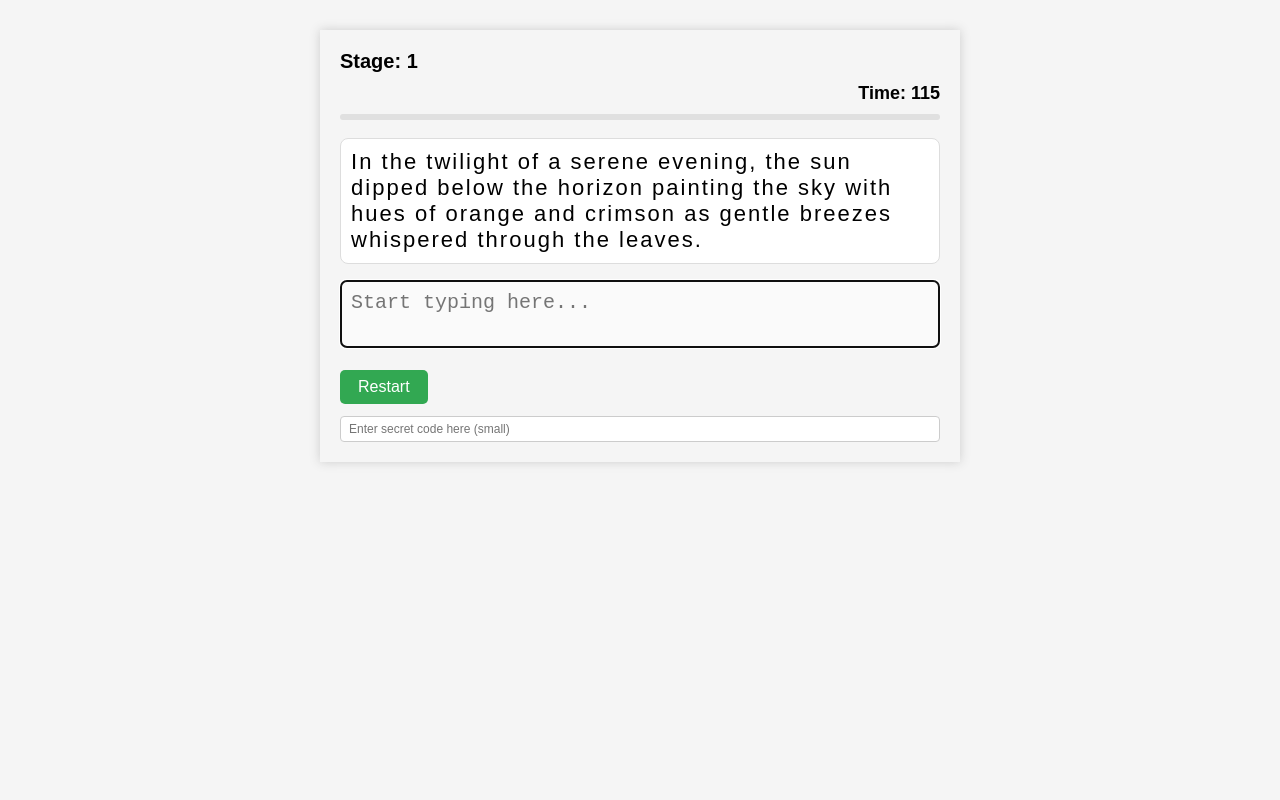
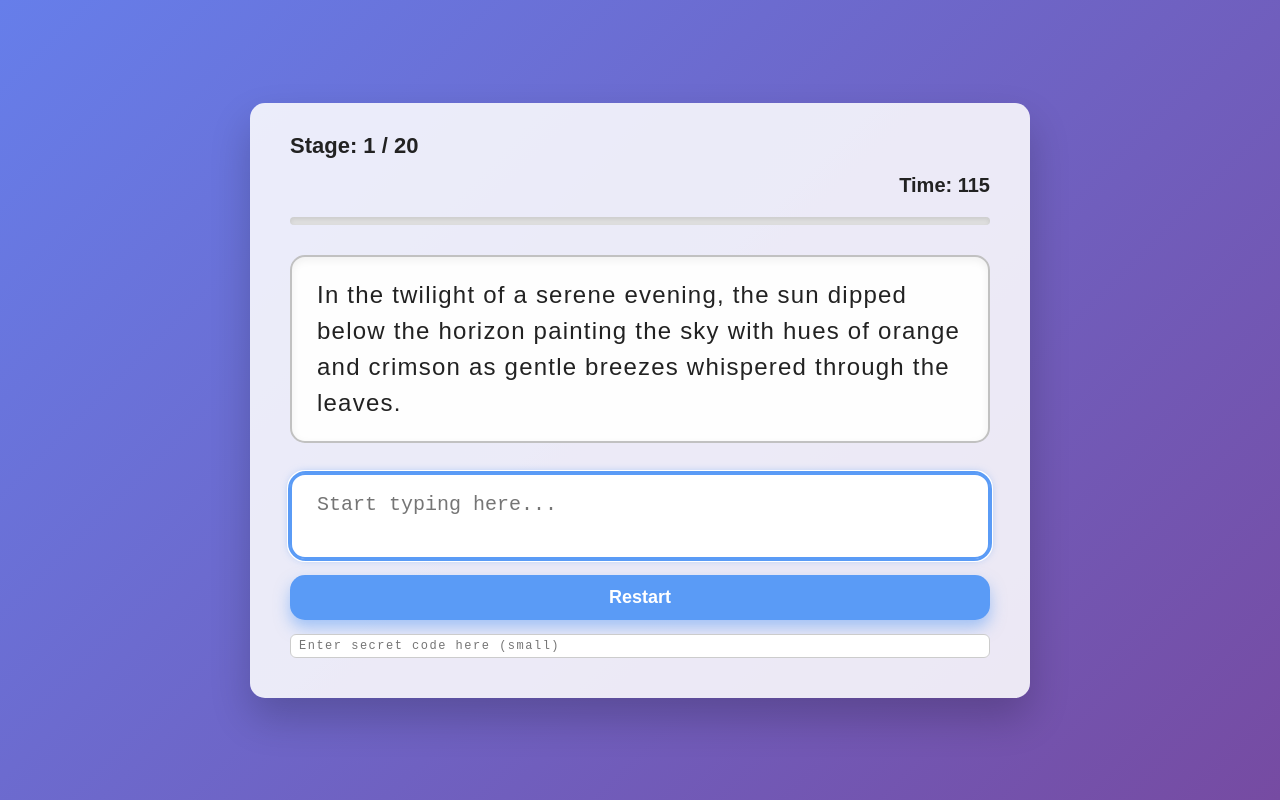
Before and after one commit to soooousjefjisj/Typer-studios, a plain HTML site: page index.html in a window 1280 px wide. Drawn offline with Linux system fonts and the light colour scheme.

Commit message:
Add files via upload

```diff
--- a/index.html
+++ b/index.html
@@ -2,146 +2,238 @@
 <html lang="en">
 <head>
 <meta charset="UTF-8" />
-  <title>Typing Game</title>
+<meta name="viewport" content="width=device-width, initial-scale=1" />
+<title>Typing Game 20 Parts</title>
 <style>
   body {
+    margin: 0; padding: 0;
     font-family: Arial, sans-serif;
-      max-width: 600px;
-      margin: 30px auto;
-      padding: 20px;
-      background: #f5f5f5;
-      box-shadow: 0 0 10px #ccc;
+    background: linear-gradient(135deg, #667eea 0%, #764ba2 100%);
+    color: #222;
+    display: flex;
+    justify-content: center;
+    align-items: center;
+    min-height: 100vh;
+  }
+  .container {
+    background: #ffffffdd;
+    box-shadow: 0 20px 40px rgb(0 0 0 / 0.2);
+    border-radius: 15px;
+    width: 700px;
+    max-width: 95vw;
+    padding: 30px 40px 40px;
+    display: flex;
+    flex-direction: column;
+    align-items: stretch;
+    position: relative;
   }
   #stage {
     font-weight: bold;
+    font-size: 22px;
+    margin-bottom: 15px;
+  }
+  #timer {
+    font-weight: bold;
     font-size: 20px;
-      margin-bottom: 10px;
-    }
-    .timer {
-      font-weight: bold;
-      margin-bottom: 10px;
-      font-size: 18px;
     text-align: right;
+    margin-bottom: 20px;
+    user-select: none;
   }
   .progress-bar {
-      height: 6px;
-      margin-bottom: 18px;
+    height: 8px;
     background: #e0e0e0;
-      border-radius: 3px;
+    border-radius: 10px;
+    margin-bottom: 30px;
     overflow: hidden;
+    box-shadow: inset 0 2px 5px rgb(0 0 0 / 0.1);
   }
   .bar {
     height: 100%;
     width: 0;
-      background: #3bce63;
-      transition: width 0.2s;
-      border-radius: 3px;
+    background: #5a9bf6;
+    border-radius: 10px 0 0 10px;
+    transition: width 0.25s ease;
+    box-shadow: 0 0 8px #5a9bf6aa;
   }
-    .text {
-      font-size: 22px;
-      margin-bottom: 16px;
-      letter-spacing: 2px;
-      min-height: 60px;
-      padding: 10px;
-      background: #fff;
-      border-radius: 8px;
-      border: 1px solid #ddd;
+  #text {
+    font-size: 24px;
+    line-height: 1.5;
+    letter-spacing: 1.2px;
+    min-height: 110px;
+    padding: 20px 25px;
+    background: #fefefe;
+    border-radius: 15px;
+    border: 2px solid #c1c1c1;
+    margin-bottom: 30px;
+    box-shadow: inset 0 3px 8px rgb(0 0 0 / 0.06);
+    user-select: none;
+    white-space: pre-wrap;
   }
   .correct {
-      color: #32a852;
-      background: #e7ffe1;
-      border-radius: 2px;
+    color: #28a745;
+    background: #d4edda;
+    border-radius: 4px;
+    transition: background 0.3s ease;
   }
   .wrong {
-      color: #ff3131;
-      background: #ffe8e8;
-      border-radius: 2px;
+    color: #dc3545;
+    background: #f8d7da;
+    border-radius: 4px;
+    transition: background 0.3s ease;
   }
-    textarea {
+  #input {
     width: 100%;
-      min-height: 60px;
+    min-height: 80px;
     font-size: 20px;
-      padding: 10px;
-      margin-bottom: 12px;
-      border-radius: 6px;
-      border: 1px solid #aaa;
+    padding: 18px 25px;
+    border-radius: 15px;
+    border: 2px solid #999;
+    resize: none;
     box-sizing: border-box;
-      resize: none;
-      background: #fafafa;
+    box-shadow: 0 5px 15px rgb(0 0 0 / 0.05);
     font-family: monospace;
+    color: #222;
+    margin-bottom: 16px;
+    outline-offset: 2px;
+    outline-color: #5a9bf6;
+  }
+  #input:focus {
+    border-color: #5a9bf6;
+    box-shadow: 0 0 8px #5a9bf6aa;
   }
   button {
-      padding: 8px 18px;
-      font-size: 16px;
-      background: #32a852;
+    padding: 12px 0;
+    font-size: 18px;
+    font-weight: 600;
     color: #fff;
+    background: #5a9bf6;
     border: none;
-      border-radius: 5px;
+    border-radius: 15px;
     cursor: pointer;
-      margin-top: 6px;
+    box-shadow: 0 8px 15px rgba(90,155,246,0.5);
+    transition: background-color 0.3s ease, box-shadow 0.3s ease;
+    user-select: none;
   }
   button:hover {
-      background: #2b9144;
+    background-color: #4178d1;
+    box-shadow: 0 12px 20px rgba(65,120,209,0.7);
   }
   #secretInput {
+    margin-top: 14px;
     font-size: 12px;
-      padding: 5px 8px;
+    letter-spacing: 1.5px;
+    padding: 4px 8px;
+    border-radius: 6px;
+    border: 1px solid #ccc;
     width: 100%;
-      margin-top: 12px;
     box-sizing: border-box;
-      border-radius: 4px;
-      border: 1px solid #ccc;
+    font-family: monospace;
+    color: #555;
   }
   #secretPanel {
     display: none;
-      border: 1px solid #888;
-      background: #eee;
-      padding: 12px 16px;
-      margin-top: 12px;
-      border-radius: 5px;
+    padding: 14px 20px;
+    background: #222d42ee;
+    border-radius: 12px;
+    box-shadow: 0 8px 25px rgba(0,0,0,0.8);
+    color: #eee;
+    margin-top: 16px;
+    text-align: center;
   }
   #secretPanel button {
-      background: #0066CC;
-      margin-top: 8px;
+    background: #28a745;
     width: 100%;
+    margin-top: 12px;
+    border-radius: 12px;
+    padding: 12px 0;
+    font-size: 18px;
+    cursor: pointer;
   }
   #secretPanel button:hover {
-      background: #004C99;
+    background: #1e7e34;
+    box-shadow: 0 12px 22px rgba(30,126,52,0.8);
+  }
+  #closeSecretBtn {
+    background: #dc3545;
+    margin-top: 10px;
+  }
+  #closeSecretBtn:hover {
+    background: #a71d2a;
+  }
+  @media (max-width: 480px) {
+    .container {
+      width: 95vw;
+      padding: 20px;
+    }
+    #text {
+      font-size: 18px;
+      min-height: 90px;
+      padding: 15px 20px;
+    }
+    #input {
+      font-size: 16px;
+      min-height: 60px;
+      padding: 12px 15px;
+    }
+    #stage {
+      font-size: 18px;
+    }
+    #timer {
+      font-size: 16px;
+    }
+    button {
+      font-size: 16px;
+      padding: 10px 0;
+    }
   }
 </style>
 </head>
 <body>
-  <div id="stage">Stage: 1</div>
-  <div class="timer" id="timer">Time: 120</div>
+
+<div class="container" role="main" aria-label="Typing game container">
+  <div id="stage">Stage: 1 / 20</div>
+  <div id="timer">Time: 120</div>
   <div class="progress-bar"><div class="bar" id="bar"></div></div>
-  <div class="text" id="text"></div>
-  <textarea id="input" placeholder="Start typing here..." autofocus></textarea>
-  <button onclick="restart()">Restart</button>
-  <input id="secretInput" placeholder="Enter secret code here (small)" />
-  <div id="secretPanel">
-    <button id="autoType">AutoType</button>
-    <button id="closeSecret" style="margin-top: 6px; background: #c33;">Close</button>
+  <div id="text" aria-live="polite"></div>
+  <textarea id="input" placeholder="Start typing here..." aria-label="Typing input area" autofocus></textarea>
+  <button id="restartBtn">Restart</button>
+  <input id="secretInput" placeholder="Enter secret code here (small)" aria-label="Secret code input" />
+  <div id="secretPanel" role="region" aria-hidden="true" aria-label="Secret panel">
+    <div>Secret Panel Activated</div>
+    <button id="autoTypeBtn" aria-label="Auto type button">AutoType</button>
+    <button id="closeSecretBtn" aria-label="Close secret panel button">Close</button>
+  </div>
 </div>
 
 <script>
   const stages = [
-    "In the twilight of a serene evening, the sun dipped below the horizon painting the sky with hues of orange and crimson as gentle breezes whispered through the leaves.",
-    "A vast expanse of ancient forests stretched endlessly, where the songs of myriad birds intertwined with the rustling trees creating a symphony of nature’s purest music.",
-    "Through winding rivers and rugged mountains, the brave adventurers journeyed beyond the known realms seeking treasures hidden within enchanted caves guarded by mystical beasts.",
-    "The whispered legends spoke of a radiant crystal that held the power to heal all wounds and bestow eternal wisdom, guarded fiercely by shadows lurking in forgotten ruins.",
-    "As dawn broke over the sleepy village, golden rays illuminated cobblestone streets bustling with merchants, children’s laughter, and the scent of freshly baked bread wafting in the air.",
-    "Beneath the vast star-studded canvas of night, the ancient temple stood tall, its intricate carvings telling tales of gods and heroes long faded into legend but never forgotten.",
-    "The playwright penned an elaborate narrative filled with twists and revelations that challenged the audience’s perception of truth, reality, and illusion within the fleeting moments of performance.",
-    "Hidden within dusty tomes and scrolls lay secrets of lost civilizations, their profound knowledge waiting patiently for the curious minds to decipher and unlock forgotten mysteries.",
-    "Amid the chaotic storm, determined ships fought relentless waves, with every sailor grasping hope tightly as the beacon of the lighthouse promised safe passage through treacherous waters.",
-    "In realms where magic intertwined with technology, towering cities shimmered with light and sound, while inhabitants explored the delicate balance between ancient wisdom and futuristic innovation."
+`In the twilight of a serene evening, the sun dipped below the horizon painting the sky with hues of orange and crimson as gentle breezes whispered through the leaves.`,
+`A vast expanse of ancient forests stretched endlessly, where the songs of myriad birds intertwined with the rustling trees creating a symphony of nature’s purest music.`,
+`Through winding rivers and rugged mountains, the brave adventurers journeyed beyond the known realms seeking treasures hidden within enchanted caves guarded by mystical beasts.`,
+`The whispered legends spoke of a radiant crystal that held the power to heal all wounds and bestow eternal wisdom, guarded fiercely by shadows lurking in forgotten ruins.`,
+`As dawn broke over the sleepy village, golden rays illuminated cobblestone streets bustling with merchants, children’s laughter, and the scent of freshly baked bread wafting in the air.`,
+`Beneath the vast star-studded canvas of night, the ancient temple stood tall, its intricate carvings telling tales of gods and heroes long faded into legend but never forgotten.`,
+`The playwright penned an elaborate narrative filled with twists and revelations that challenged the audience’s perception of truth, reality, and illusion within the fleeting moments of performance.`,
+`Hidden within dusty tomes and scrolls lay secrets of lost civilizations, their profound knowledge waiting patiently for the curious minds to decipher and unlock forgotten mysteries.`,
+`Amid the chaotic storm, determined ships fought relentless waves, with every sailor grasping hope tightly as the beacon of the lighthouse promised safe passage through treacherous waters.`,
+`In realms where magic intertwined with technology, towering cities shimmered with light and sound, while inhabitants explored the delicate balance between ancient wisdom and futuristic innovation.`,
+`The chronicles of the timekeepers reveal stories of moments caught between the ticking seconds, where fate and destiny entwined in the narrowest margins of decision.`,
+`Surrounded by shimmering lakes and rolling hills, the village festival bloomed in vibrant colors and joyous sounds that echoed through the crisp air of early autumn.`,
+`With every stroke of the painter’s brush, an entire universe blossomed onto the canvas, rich with emotion, texture, and vivid storytelling concealed within pigment and light.`,
+`Scientists delved into the mysteries of the cosmos, uncovering patterns that challenge our understanding of space, time, and the very fabric that holds reality together.`,
+`The explorers ventured into forgotten temples, where ancient glyphs spoke a language only few could read, revealing secrets locked away by generations long past.`,
+`Melodies floated gently over the valley, carried by the wind and weaving through the hearts of all who listened, resurrecting forgotten memories and creating new dreams.`,
+`In the quiet solitude of the library, the aroma of aged paper and ink inspired countless journeys beyond the confines of the real into worlds imagined and unknown.`,
+`As the storm subsided, the first rays of sunlight pierced the clouds, casting golden light on the awakening city streets and renewing hope for a peaceful tomorrow.`,
+`The artisan's hands labored tirelessly, crafting intricate designs in wood and metal, each piece a symbol of tradition, skill, and the enduring spirit of creation.`,
+`Underneath the vast ocean waves, colorful reefs thrived, a bustling metropolis of aquatic life that paints an ever-changing portrait beneath the surface.`
   ];
 
   let currentStage = 0;
   let charEls = [];
   let timerInterval = null;
   let startTime = null;
-  const timeLimit = 120; // seconds
+  const timeLimit = 120; // seconds - 2 minutes
   let gameEnded = false;
   let autoTyping = false;
   let autoTypeIndex = 0;
@@ -154,8 +246,9 @@
   const barEl = document.getElementById('bar');
   const secretInput = document.getElementById('secretInput');
   const secretPanel = document.getElementById('secretPanel');
-  const autoTypeBtn = document.getElementById('autoType');
-  const closeSecretBtn = document.getElementById('closeSecret');
+  const autoTypeBtn = document.getElementById('autoTypeBtn');
+  const closeSecretBtn = document.getElementById('closeSecretBtn');
+  const restartBtn = document.getElementById('restartBtn');
 
   function populateText(str) {
     textEl.innerHTML = '';
@@ -184,13 +277,14 @@
       autoTypeInterval = null;
     }
     if(currentStage >= stages.length) currentStage = 0;
-    stageEl.innerText = 'Stage: ' + (currentStage + 1);
+    stageEl.innerText = `Stage: ${currentStage + 1} / ${stages.length}`;
     populateText(stages[currentStage]);
     barEl.style.width = '0%';
-    timerEl.innerText = 'Time: ' + timeLimit;
+    timerEl.innerText = `Time: ${timeLimit}`;
     if(timerInterval) clearInterval(timerInterval);
     startTime = Date.now();
     timerInterval = setInterval(updateTimer, 100);
+    inputEl.focus();
   }
 
   function endGame(success) {
@@ -202,11 +296,11 @@
     clearInterval(timerInterval);
     setTimeout(() => {
       if(success){
-        alert('Well Done! You finished stage ' + (currentStage + 1) + '.');
+        alert(`Well Done! You finished stage ${currentStage + 1}.`);
         currentStage++;
         startGame();
       } else {
-        alert('Time\'s up! Try again.');
+        alert("Time's up! Try again.");
         startGame();
       }
     }, 100);
@@ -214,19 +308,19 @@
 
   function updateTimer() {
     let elapsed = Math.floor((Date.now() - startTime) / 1000);
-    timerEl.innerText = 'Time: ' + (timeLimit - elapsed);
+    timerEl.innerText = `Time: ${timeLimit - elapsed}`;
     if((timeLimit - elapsed) <= 0 && !gameEnded){
       endGame(false);
     }
   }
 
   function updateProgressBar(percent) {
-    barEl.style.width = percent + '%';
+    barEl.style.width = `${percent}%`;
   }
 
   inputEl.addEventListener('input', () => {
     if(gameEnded || autoTyping) return;
-    const val = inputEl.value;
+    let val = inputEl.value;
     resetCharEls();
     let errorCount = 0;
     let currentText = stages[currentStage];
@@ -239,13 +333,12 @@
         errorCount++;
       }
     }
-    updateProgressBar((val.length / currentText.length) * 100);
+    updateProgressBar((val.length / currentText.length)*100);
     if(val.length === currentText.length && errorCount === 0){
       endGame(true);
     }
   });
 
-  // Secret code input logic
   secretInput.addEventListener('keydown', e => {
     if(e.key === 'Enter'){
       if(secretInput.value.trim() === 'DEANISCOOLBEANSLOL'){
@@ -281,11 +374,11 @@
     inputEl.focus();
   });
 
-  function restart() {
+  restartBtn.addEventListener('click', () => {
     currentStage = 0;
     startGame();
     secretPanel.style.display = 'none';
-  }
+  });
 
   window.onload = startGame;
 </script>
```
Lines whose indentation alone changed are shown as unchanged.
